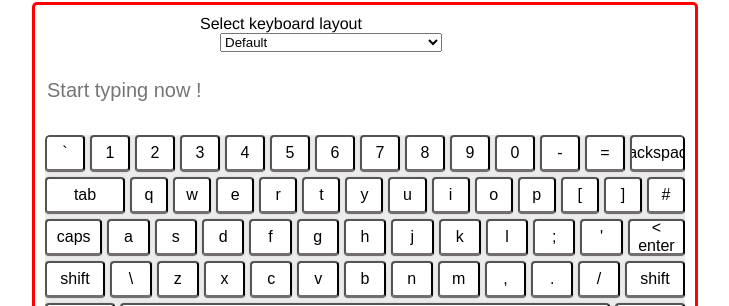
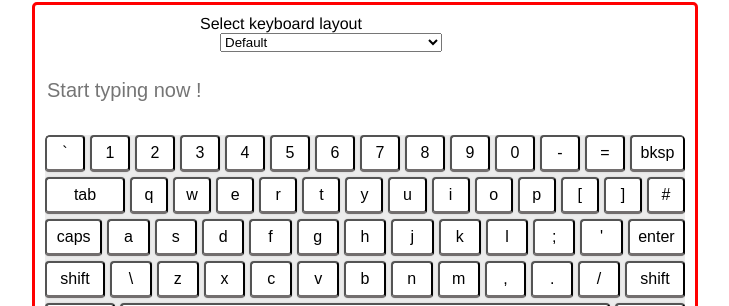
Before and after one commit to gwinnem/vue-keyboard-component, a Vue app: page / in a window 1280 px wide. Shown: the part 185-491 px from the top of the page, without its empty margins (275-1004 px from the left). Built offline with nearby package versions, Linux system fonts and the light colour scheme.

Commit message:
Updated layouts

```diff
--- a/src/core/interfaces/layout.interfaces.ts
+++ b/src/core/interfaces/layout.interfaces.ts
@@ -1,3 +1,6 @@
+import {IDisplay} from '@/core/interfaces/display.interfaces';
+
 export interface ILayoutItem {
   layout: { [layoutName: string]: string[] };
+  display?: IDisplay;
 }
--- a/src/core/keyboard-layouts/default-keyboard.ts
+++ b/src/core/keyboard-layouts/default-keyboard.ts
@@ -6,15 +6,19 @@ import { IDisplay } from '../interfaces/display.interfaces';
  */
 export const display: IDisplay = {
   '{empty}': ` `,
-  '{bksp}': `backspace`,
-  '{backspace}': `backspace`,
+  '{bksp}': `bksp`,
+  '{backspace}': `bksp`,
   '{caps}': `caps`,
-  '{enter}': `< enter`,
+  '{enter}': `enter`,
   '{shift}': `shift`,
   '{shiftleft}': `shift`,
   '{shiftright}': `shift`,
   '{alt}': `alt`,
+  '{altleft}': `alt`,
   '{altright}': `Alt Gr`,
+  '{ctrl}': `ctrl`,
+  '{ctrlleft}': `ctrl`,
+  '{ctrlright}': `ctrl`,
   '{s}': `shift`,
   '{tab}': `tab`,
   '{lock}': `caps`,
--- a/src/core/ms-keyboards/ms-Albanian.ts
+++ b/src/core/ms-keyboards/ms-Albanian.ts
@@ -11,23 +11,23 @@ export default <ILayoutItem>{
     default: [
       `\\ 1 2 3 4 5 6 7 8 9 0 - = {bksp}`,
       `{tab} q w e r t z u i o p \u00e7 @`,
-      `a s d f g h j k l \u00eb [ ] {enter}`,
+      `{caps} a s d f g h j k l \u00eb [ ] {enter}`,
       `{shift} < y x c v b n m , . / {shift}`,
       `{alt} {space} {alt}`,
     ],
     shift: [
       `| ! " # $ % ^ & * ( ) _ + {bksp}`,
       `{tab} Q W E R T Z U I O P \u00c7 '`,
-      `A S D F G H J K L \u00cb { } {enter}`,
+      `{caps} A S D F G H J K L \u00cb { } {enter}`,
       `{shift} > Y X C V B N M ; : ? {shift}`,
       `{alt} {space} {alt}`,
     ],
     alt: [
       `{empty} ~ \u02c7 ^ \u02d8 \u00b0 \u02db \` \u02d9 \u00b4 \u02dd \u00a8 \u00b8 {bksp}`,
       `{tab} \\ | {empty} {empty} {empty} {empty} {empty} {empty} {empty} {empty} \u00f7 \u00d7`,
-      `{empty} \u0111 \u0110 [ ] {empty} {empty} \u0142 \u0141 $ \u00df \u00a4 {enter}`,
+      `{caps} {empty} \u0111 \u0110 [ ] {empty} {empty} \u0142 \u0141 $ \u00df \u00a4 {enter}`,
       `{shift} {empty} {empty} {empty} {empty} @ { } \u00a7 < > {empty} {shift}`,
-      `{accept} {alt} {space} {alt} {cancel}`,
+      `{alt} {space} {alt}`,
     ],
   },
 };
--- a/src/core/ms-keyboards/ms-German.ts
+++ b/src/core/ms-keyboards/ms-German.ts
@@ -30,4 +30,23 @@ export default <ILayoutItem>{
       `{ctrlleft} {altleft} {space} {altright} {ctrlright}`,
     ],
   },
+  display: {
+    // eslint-disable sort-keys
+    '{alt}': `Alt`,
+    '{altleft}': `Alt`,
+    '{altright}': `Alt Gr`,
+    '{bksp}': `\u232b`,
+    '{caps}': `\u21ea`,
+    '{ctrl}': `Strg`,
+    '{ctrlleft}': `Strg`,
+    '{ctrlright}': `Strg`,
+    '{empty}': ` `,
+    '{enter}': `\u21A9`,
+    '{lock}': `caps \u21ea`,
+    '{shift}': `\u2191`,
+    '{shiftleft}': `\u2191`,
+    '{shiftright}': `\u2191`,
+    '{space}': ` `,
+    '{tab}': `\u2b7e`,
+  },
 };
```
